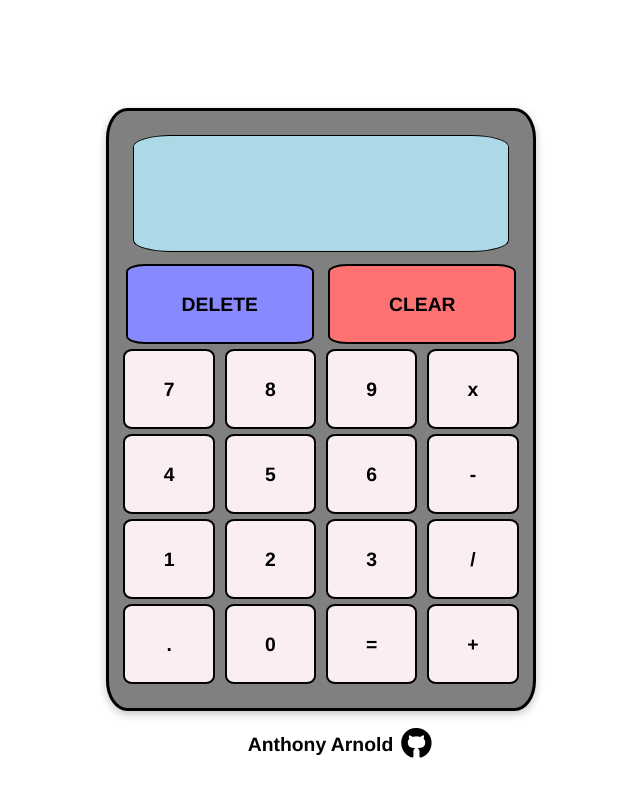
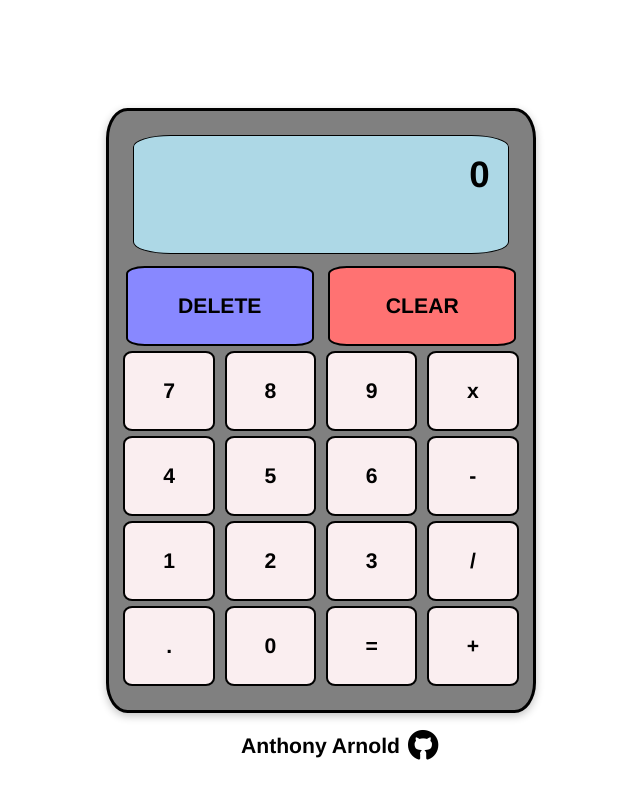
Before and after one commit to 1stub/calculator, a plain HTML site: page index.html in a window 1280 px wide. Both pictures are taken after a click on the button "CLEAR". Shown: the top 798 px of the page, without its empty margins (319-959 px from the left). Drawn offline with Linux system fonts and the light colour scheme.

Commit message:
added delete and clear

```diff
--- a/index.html
+++ b/index.html
@@ -13,8 +13,8 @@
         <div class="calculator-container">
             <div class="display">0</div>
             <div class="buttons">
-                <button id="clear" onClick="reply_click(this.id)">CLEAR</button>
-                <button id="delete" onClick="reply_click(this.id)">DELETE</button>
+                <button id="clear" value ="0" onClick="reply_click(this.id)">CLEAR</button>
+                <button id="dlte" onClick="reply_click(this.id)">DELETE</button>
                 <button class="numbers" id="seven" value="7" onClick="reply_click(this.id)">7</button>
                 <button class="numbers" id="eight"value="8" onClick="reply_click(this.id)" >8</button>
                 <button class="numbers" id="nine" value="9" onClick="reply_click(this.id)">9</button>
--- a/js/script.js
+++ b/js/script.js
@@ -5,7 +5,13 @@ function reply_click(clicked_id)
 {
     const currentButton = document.getElementById(clicked_id);
     if(currentButton === clear){
-        total.textContent = "0";
+        total.textContent = clear.value;
+    }
+    if(currentButton === dlte){
+        let result = total.textContent;
+        if(result.length <= 1) return total.textContent = "0";
+        result = result.substring(1);
+        total.textContent = result;
     }
     printDisplay(currentButton.value);
 }
--- a/styles.css
+++ b/styles.css
@@ -1,6 +1,6 @@
 *{
     font-family: Helvetica;
-    font-size: 1.1rem;
+    font-size: 1.15rem;
     font-weight: 600;
 }
 body{
@@ -29,7 +29,7 @@ main{
     border-radius: 10%;
     background-color:rgb(250, 238, 240);
 }
-#delete{
+#dlte{
     width:95%;
     grid-area: a;
     background-color: rgb(136, 136, 255);
```
